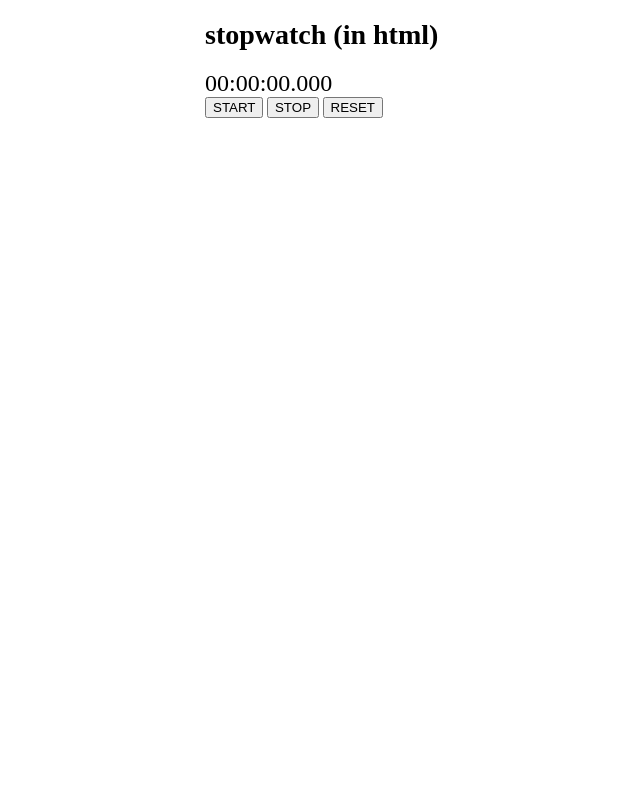
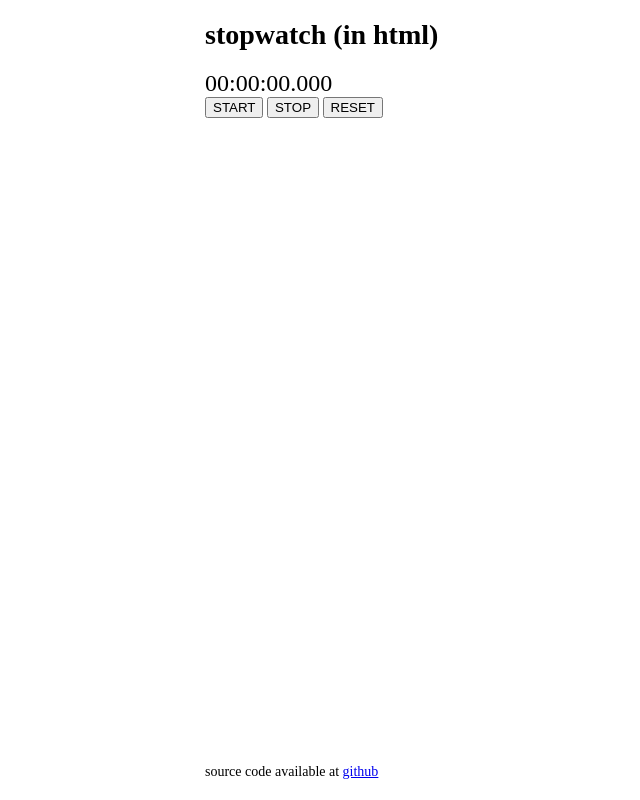
Before and after one commit to lukeKuzmish/stopwatch, a plain HTML site: page index.html in a window 1280 px wide. Shown: the whole page, without its empty margins (85-725 px from the left). Drawn offline with Linux system fonts and the light colour scheme.

Commit message:
added README and link to github on app page

```diff
--- a/index.html
+++ b/index.html
@@ -13,6 +13,12 @@
       }
       #watch {
         font-size:    24px;
+      }
+      footer {
+        position:   absolute;
+        bottom:    20px;
+        clear:    both;
+        text-align:    center;
       }
     </style>
     <script type="text/javascript">
@@ -132,6 +138,9 @@
         <input type="submit" class="reset" value="RESET" />
 
       </div>
+      <div>
+        <footer>source code available at <a href="http://www.github.com/lukeKuzmish/stopwatch">github</a></footertyle
+      </div>
     </div>
   </body>
 </html>
```
Also changed, not shown: 1 other file.
